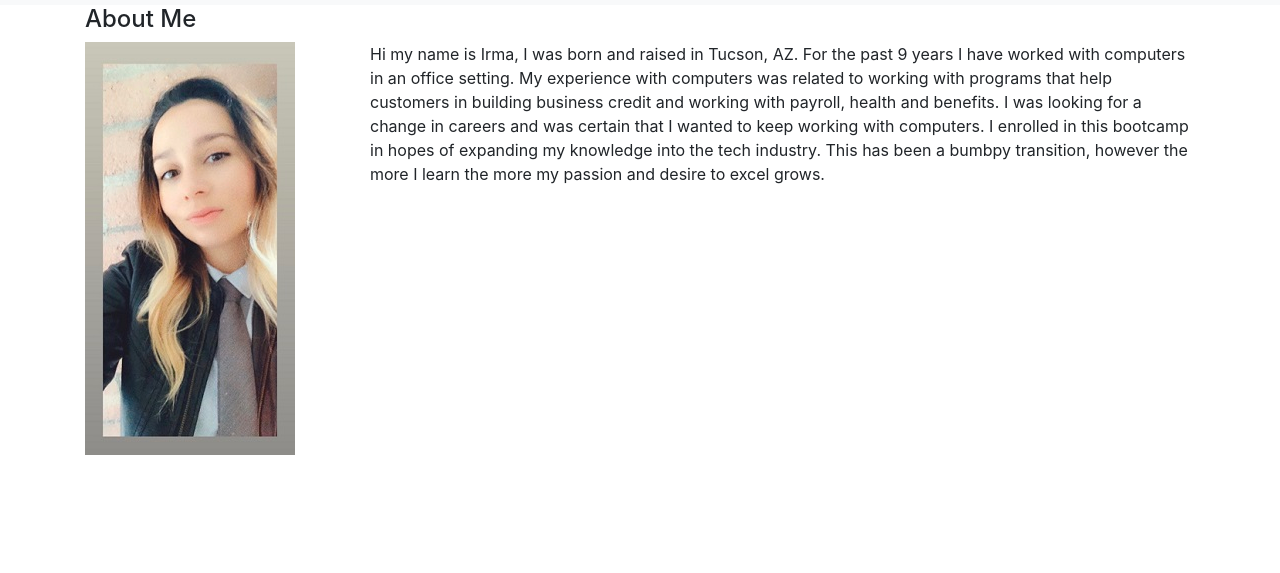
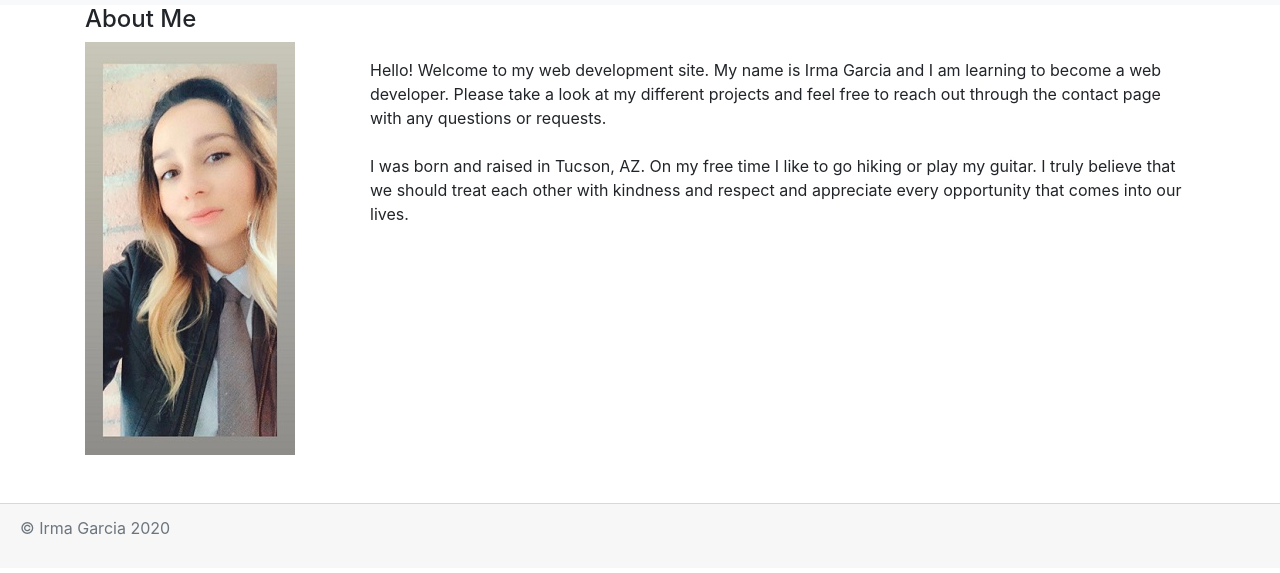
Before and after one commit to garciairma/My-portfolio, a plain HTML site: page index.html in a window 1280 px wide. Shown: the part 51-624 px from the top of the page. Drawn offline with nearby package versions, Linux system fonts and the light colour scheme.

Commit message:
added footer, edited my about me, edited title on about, editedtitle on contact, edited title on portfolio

```diff
--- a/index.html
+++ b/index.html
@@ -16,7 +16,7 @@
       crossorigin="anonymous"
     />
   </head>
-
+  <title>Irma Garcia</title>
   <body>
     <nav class="navbar navbar-expand-lg navbar-light bg-light">
       <a class="navbar-brand" href="index.html">Irma</a>
@@ -49,22 +49,47 @@
       <h4>About Me</h4>
       <div class="row justify-content-center">
         <div class="col-sm-3">
-          <img src="irma.jpg" class="img-fluid" alt="Responsive image" />
+          <img
+            src="irma.jpg"
+            class="img-fluid"
+            alt="responsive image"
+          />
         </div>
         <div class="col-sm-9">
-          <p>
-            Hi my name is Irma, I was born and raised in Tucson, AZ. For the
-            past 9 years I have worked with computers in an office setting. My
-            experience with computers was related to working with programs that
-            help customers in building business credit and working with payroll,
-            health and benefits. I was looking for a change in careers and was
-            certain that I wanted to keep working with computers. I enrolled in
-            this bootcamp in hopes of expanding my knowledge into the tech
-            industry. This has been a bumbpy transition, however the more I
-            learn the more my passion and desire to excel grows.
-          </p>
+          <p class="text-justify"></p>
+
+          Hello! Welcome to my web development site. My name is Irma Garcia and I am learning to become
+          a web developer. Please take a look at my different projects and feel free to reach out through
+          the contact page with any questions or requests.
+
+          <br>
+          <br>
+
+           I was born and raised in Tucson, AZ. On my free time I like to go hiking or play my guitar.
+           I truly believe that we should treat each other with kindness and respect and appreciate every
+           opportunity that comes into our lives.
+
+           <br>
+           <br>
+
+         <p></p>
         </div>
       </div>
+    </div>
+
+    <br>
+    <br>
+
+
+
+
+
+
+
+    <div class="footer card-footer text-muted">
+      <p id="copyright">© Irma Garcia 2020</p>
+
+
     </div>
 
     <!-- Optional JavaScript -->
```
Also changed, not shown: contact.html (+17 -21 lines), portfolio.html (+6 -1 lines).
